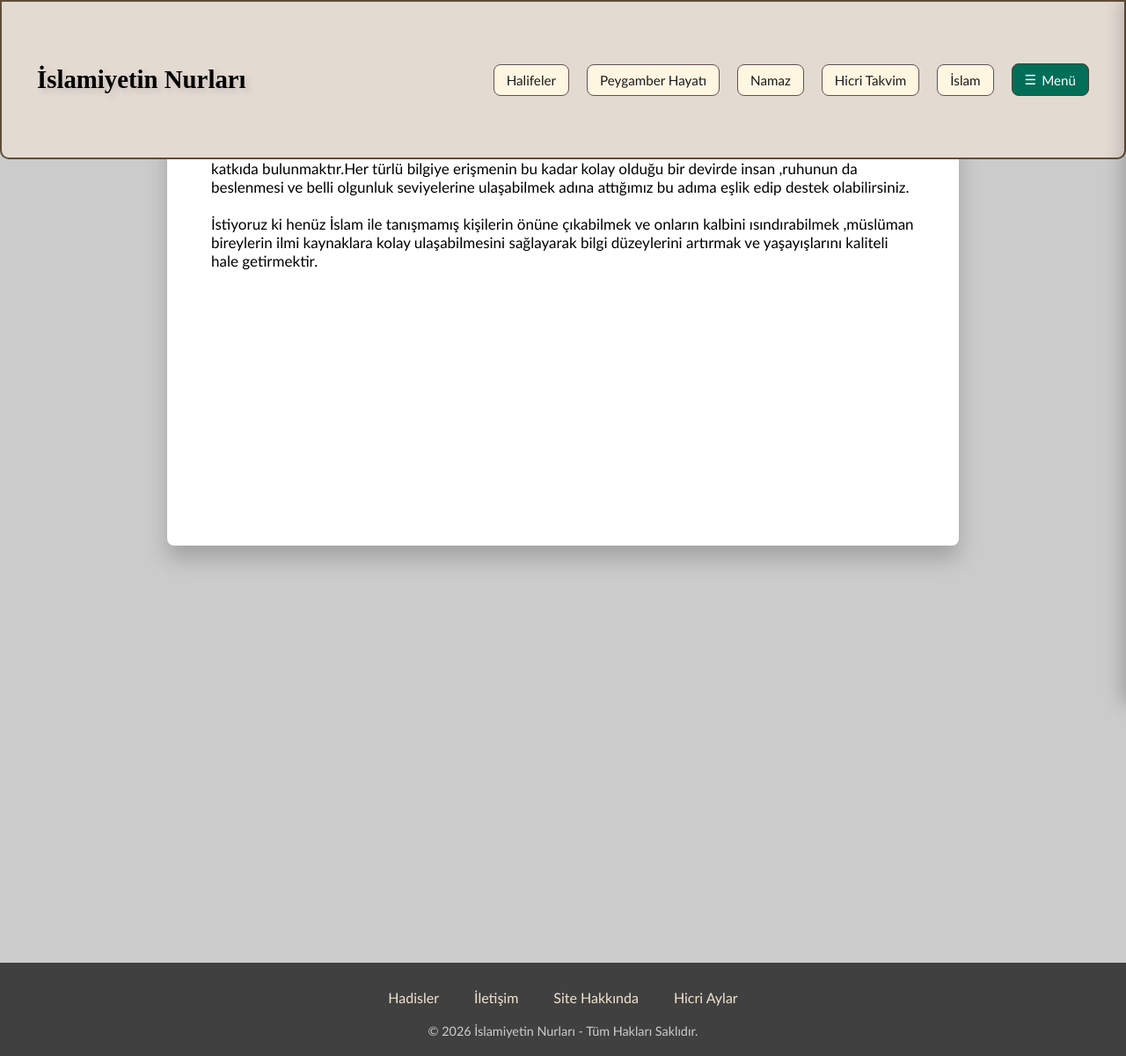
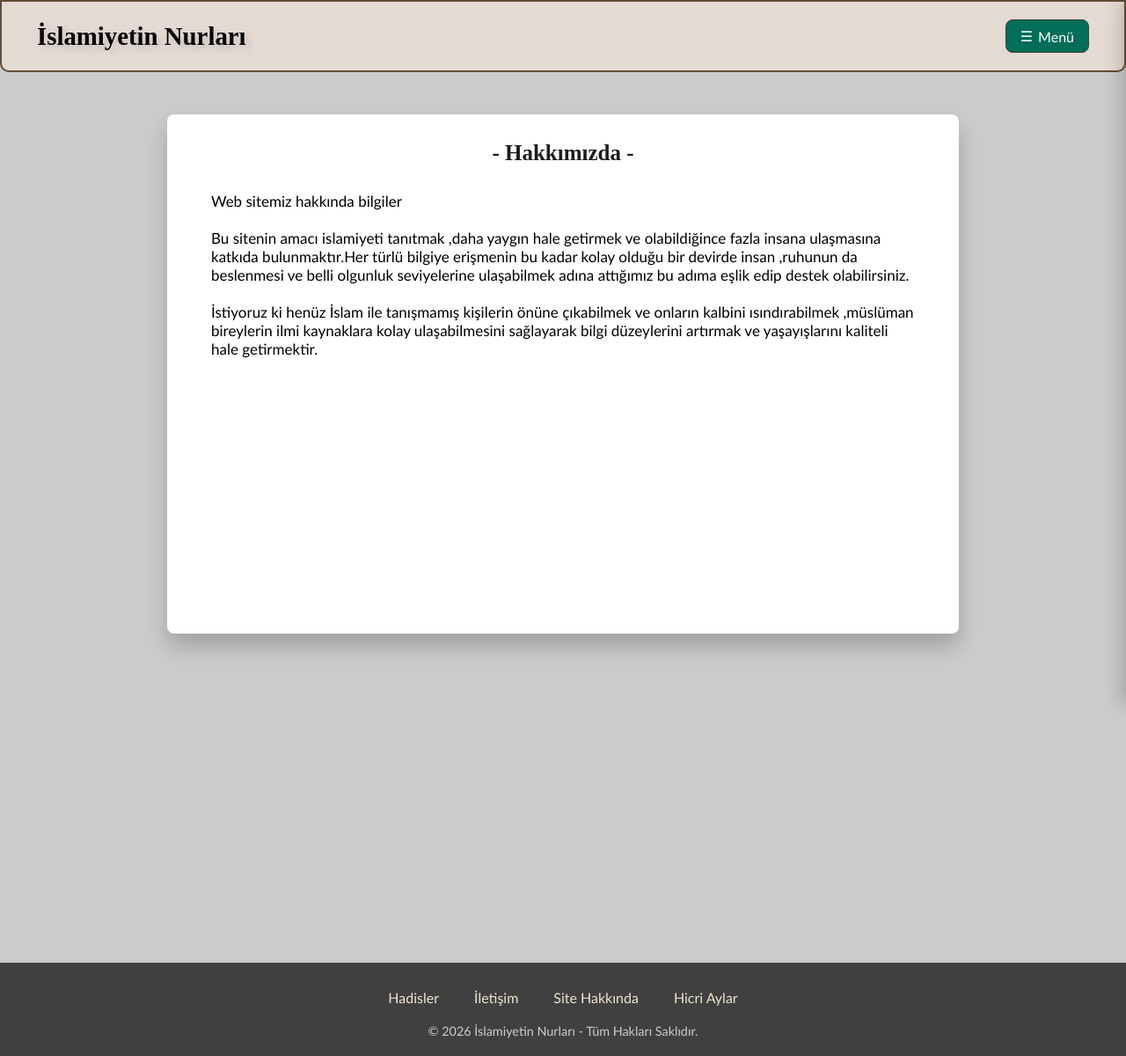
Before and after one commit to nur-byte/islamiyetin-nurlari, a Flask app: page /about in a window 1280 px wide. Shown: the whole page at 88% size. Run offline with Flask 3, Linux system fonts and the light colour scheme.

Commit message:
Refactor HTML structure and styles in base.html

```diff
--- a/templates/base.html
+++ b/templates/base.html
@@ -41,11 +41,10 @@
             width: 100%;
             justify-content: space-between;
             align-items: center;
-            padding:70px 40px;
+            padding: 20px 40px;
             transition: all 0.3s ease;
         }
 
-        /* LOGO LİNK STİLİ */
         .logo-link {
             text-decoration: none;
             color: inherit;
@@ -62,19 +61,11 @@
             text-shadow: 4px 4px 6px rgba(141, 137, 137, 0.3);
             transition: all 0.3s ease;
         }
+
         .ustbaslik h1:hover {
             color: #2f6b3e;
         }
 
-        .baslik-container {
-            display: flex;
-            justify-content: center;
-            align-items: center;
-            gap: 20px;
-            transition: all 0.3s ease;
-        }
-
-        /* AŞAĞI KAYDIRINCA KÜÇÜLEN MENÜ */
         .ustbaslik.kucuk {
             padding: 10px 20px;
             box-shadow: 0 4px 12px rgba(0, 0, 0, 0.2);
@@ -84,81 +75,14 @@
             font-size: 1.3rem;
         }
 
-        .ustbaslik.kucuk .baslik-btn,
-        .ustbaslik.kucuk .toggle-menu-btn {
-            font-size: 0.85rem;
-            padding: 6px 10px;
-        }
-
-        .baslik-item {
-            position: relative;
-            display: inline-flex;
-            align-items: center;
-        }
-
-  .baslik-btn {
-            border-radius: 8px;
-            text-decoration: none;
-            color: #1c1a1a;
-            font-size: 0.95rem;
-            padding: 8px 14px;
-            font-family: 'Gill Sans', 'Gill Sans MT', Calibri, 'Trebuchet MS', sans-serif;
-            background-color: #fff6e2;
-            cursor: pointer;
-            border: 1px solid #635151;
-            transition: all 0.2s ease;
-
-            outline: none;
-            display: inline-flex;
-            align-items: center;
-            justify-content: center;
-            line-height: normal;
-        }
-
-        .baslik-btn:hover {
-            transform: translateY(-2px);
-            background-color: #f7e6c4;
-        }
-
-        .baslik-dropdown {
-            box-shadow: 0 4px 10px rgba(0, 0, 0, 0.2);
-            display: none;
-            position: absolute;
-            background-color: #ffffff;
-            border-radius: 10px;
-            left: 0;
-            top: 100%;
-            min-width: 160px;
-            padding: 8px 0;
-            z-index: 2000;
-        }
-
-        .baslik-dropdown.show, .baslik-item:hover .baslik-dropdown {
-            display: block;
-        }
-
-        .baslik-dropdown a {
-            display: block;
-            padding: 8px 16px;
-            color: #333;
-            text-decoration: none;
-            font-size: 14px;
-            transition: background-color 0.2s ease;
-        }
-
-        .baslik-dropdown a:hover {
-            background-color: #f0f0f0;
-            color: #016e58;
-        }
-
-        /* SAĞ MENÜ AÇMA BUTONU */
+        /* MENÜ BUTONU */
         .toggle-menu-btn {
             background-color: #016e58;
             color: #ffffff;
             border: 1px solid #4a3f35;
             border-radius: 8px;
-            padding: 8px 14px;
-            font-size: 0.95rem;
+            padding: 8px 16px;
+            font-size: 1rem;
             font-family: 'Gill Sans', 'Gill Sans MT', Calibri, 'Trebuchet MS', sans-serif;
             cursor: pointer;
             display: flex;
@@ -172,7 +96,7 @@
             transform: translateY(-2px);
         }
 
-        /* --- YANDAN KAYAN ÇEKMECE MENÜ (OFF-CANVAS) --- */
+        /* --- YANDAN KAYAN ÇEKMECE MENÜ --- */
         .overlay {
             position: fixed;
             top: 0;
@@ -194,8 +118,8 @@
         .side-drawer {
             position: fixed;
             top: 0;
-            right: -280px;
-            width: 280px;
+            right: -300px;
+            width: 300px;
             height: 100%;
             background-color: rgb(227, 218, 210);
             border-left: 3px solid #614d37;
@@ -237,31 +161,74 @@
         .drawer-menu {
             display: flex;
             flex-direction: column;
-            padding: 15px 0;
+            padding: 10px 0;
             overflow-y: auto;
+            max-height: calc(100vh - 75px);
         }
 
-        .drawer-menu a {
-            display: block;
+        .drawer-menu a, .submenu-btn {
+            display: flex;
+            justify-content: space-between;
+            align-items: center;
+            width: 100%;
             color: #333333;
             font-family: 'Gill Sans', 'Gill Sans MT', Calibri, 'Trebuchet MS', sans-serif;
             padding: 12px 25px;
             text-decoration: none;
             font-size: 1rem;
+            border: none;
+            background: none;
+            text-align: left;
             border-bottom: 1px solid rgba(97, 77, 55, 0.15);
             transition: all 0.2s ease;
+            cursor: pointer;
         }
 
-        .drawer-menu a:hover {
+        .drawer-menu a:hover, .submenu-btn:hover {
             background-color: #614d37;
             color: #ffffff;
-            padding-left: 32px;
+            padding-left: 30px;
+        }
+
+        /* DÖRT HALİFE ALT MENÜ STİLİ */
+        .submenu-container {
+            display: none;
+            background-color: #fff6e2;
+            border-bottom: 1px solid #614d37;
+        }
+
+        .submenu-container.open {
+            display: flex;
+            flex-direction: column;
+        }
+
+        .submenu-container a {
+            padding-left: 45px;
+            font-size: 0.95rem;
+            background-color: rgba(97, 77, 55, 0.05);
+            border-bottom: 1px dashed rgba(97, 77, 55, 0.2);
+        }
+
+        .submenu-container a:hover {
+            background-color: #614d37;
+            color: #ffffff;
+            padding-left: 50px;
+        }
+
+        .arrow {
+            font-size: 0.8rem;
+            transition: transform 0.3s ease;
+        }
+
+        .submenu-btn.active .arrow {
+            transform: rotate(180deg);
         }
 
         /* --- ORTA İÇERİK ALANI --- */
         .main-content {
             flex: 1 0 auto;
             width: 100%;
+            margin-top: 100px;
         }
 
         /* --- FOOTER --- */
@@ -303,87 +270,23 @@
             font-size: 0.9rem;
             font-family: 'Gill Sans', 'Gill Sans MT', Calibri, 'Trebuchet MS', sans-serif;
         }
-
-        /* MOBİL UYUMLULUK */
-        @media(max-width: 768px) {
-            .ustbaslik {
-                flex-direction: column;
-                gap: 15px;
-                padding: 15px;
-            }
-            .baslik-container {
-                flex-wrap: wrap;
-                gap: 8px;
-            }
-        }
     </style>
     {% block extra_css %}{% endblock %}
 </head>
 <body>
 
-    <!-- ÜST BAŞLIK (NAVBAR) -->
     <div class="ustbaslik" id="navbar">
         <a href="/" class="logo-link">
             <h1>İslamiyetin Nurları</h1>
         </a>
-        <div class="baslik-container">
-            <div class="baslik-item">
-                <button type="button" class="baslik-btn">Halifeler</button>
-                <div class="baslik-dropdown">
-                    <a href="/dorthalife#ebubekir">Hz. Ebubekir</a>
-                    <a href="/dorthalife#omer">Hz. Ömer</a>
-                    <a href="/dorthalife#osman">Hz. Osman</a>
-                    <a href="/dorthalife#ali">Hz. Ali</a>
-                </div>
-            </div>
 
-            <div class="baslik-item">
-                <button type="button" class="baslik-btn">Peygamber Hayatı</button>
-                <div class="baslik-dropdown">
-                    <a href="/peygamber">Hz. Muhammed (s.a.v.)</a>
-                </div>
-            </div>
+        <button class="toggle-menu-btn" id="openMenuBtn">
+            <span>☰</span> Menü
+        </button>
+    </div>
 
-            <div class="baslik-item">
-                <button type="button" class="baslik-btn">Namaz</button>
-                <div class="baslik-dropdown">
-                    <a href="/namazkılınısları">Namaz</a>
-                    <a href="/namazdualari">Namaz Sureleri</a>
-                    <a href="/namazvakitleri">Namaz Vakitleri</a>
-                    <a href="/digernamazlar">Diğer Namazlar</a>
-                    <a href="/vakitnamazlar">Namaz Kılınışları</a>
-                </div>
-            </div>
-
-            <div class="baslik-item">
-                <button type="button" class="baslik-btn">Hicri Takvim</button>
-                <div class="baslik-dropdown">
-                    <a href="/aciklama">Hicri Takvimde Bugün</a>
-                </div>
-            </div>
-
-            <div class="baslik-item">
-                <button type="button" class="baslik-btn">İslam</button>
-                <div class="baslik-dropdown">
-                    <a href="/">İslam Nedir?</a>
-                    <a href="/islamınsartlari">İslam'ın Şartları</a>
-                    <a href="/dualar">Dualar ve Zikirler</a>
-                    <a href="/hadisler">Hadisler</a>
-                </div>
-            </div>
-
-            <!-- Hızlı Menü Butonu -->
-            <button class="toggle-menu-btn" id="openMenuBtn">
-                <span>☰</span> Menü
-            </button>
-        </div>
-        </div>
-
-
-    <!-- SİYAH KARARTMA GÖLGESİ -->
     <div class="overlay" id="menuOverlay"></div>
 
-    <!-- YANDAN KAYAN ÇEKMECE MENÜ -->
     <div class="side-drawer" id="sideDrawer">
         <div class="drawer-header">
             <h2>Hızlı Menü</h2>
@@ -391,31 +294,38 @@
         </div>
         <div class="drawer-menu">
             <a href="/">Anasayfa</a>
+
+            <button class="submenu-btn" id="halifeBtn">
+                Dört Halife <span class="arrow">▼</span>
+            </button>
+            <div class="submenu-container" id="halifeSubmenu">
+                <a href="/dorthalife#ebubekir">Hz. Ebubekir</a>
+                <a href="/dorthalife#omer">Hz. Ömer</a>
+                <a href="/dorthalife#osman">Hz. Osman</a>
+                <a href="/dorthalife#ali">Hz. Ali</a>
+            </div>
+
+            <a href="/peygamber">Peygamber Efendimizin Hayatı</a>
+            <a href="/namazkılınısları">Namaz Kılınışları</a>
+            <a href="/namazdualari">Namaz Sureleri</a>
+            <a href="/namazvakitleri">Namaz Vakitleri</a>
+            <a href="/vakitnamazlar">5 Vakit Namaz</a>
+            <a href="/digernamazlar">Diğer Namazlar</a>
+            <a href="/aciklama">Hicri Takvimde Bugün</a>
+            <a href="/islamınsartlari">İslam'ın Şartları</a>
             <a href="/hadisler">Hadisler</a>
-            <a href="/aciklama">Hicri Aylar</a>
-            <a href="/dorthalife">Dört Halife</a>
             <a href="/savas">Gazve ve Seriyyeler</a>
-            <a href="/namazkılınısları">Namaz kılınışları</a>
-            <a href="/namazvakitleri">Namaz vakitleri</a>
-            <a href="/namazdualari">Namaz sureleri</a>
-            <a href="/digernamazlar">Diğer Namazlar</a>
-            <a href="/vakitnamazlar">Namaz</a>
-            <a href="/peygamber">Peygamber Efendimizin Hayatı</a>
-            <a href="/islamınsartlari">İslam'ın Şartları</a>
-            <a href="/islam">İslam</a>
             <a href="/dualar">Dualar ve Zikirler</a>
             <a href="/about">Hakkında</a>
             <a href="/iletisim">İletişim</a>
         </div>
     </div>
 
-    <!-- SAYFA İÇERİĞİ -->
     <main class="main-content">
         {% block content %}
         {% endblock %}
     </main>
 
-    <!-- FOOTER -->
     <footer>
         <div class="footer-links">
             <a href="/hadisler">Hadisler</a>
@@ -429,7 +339,7 @@
     </footer>
 
     <script>
-        // Navbar küçültme
+        // Sayfa kaydırılınca navbar küçültme
         window.onscroll = function() {
             const navbar = document.getElementById("navbar");
             if (document.body.scrollTop > 50 || document.documentElement.scrollTop > 50) {
@@ -439,25 +349,6 @@
             }
         };
 
-        // Üst Navbar Dropdown Mantığı
-        document.querySelectorAll('.baslik-btn').forEach(btn => {
-            btn.addEventListener('click', function(e) {
-                e.stopPropagation();
-                const dropdown = this.nextElementSibling;
-                document.querySelectorAll('.baslik-dropdown').forEach(d => {
-                    if (d !== dropdown) d.classList.remove('show');
-                });
-                dropdown.classList.toggle('show');
-            });
-        });
-
-        window.addEventListener('click', () => {
-            document.querySelectorAll('.baslik-dropdown').forEach(d => {
-                d.classList.remove('show');
-            });
-        });
-
-        // Yandan Kayan Menü Mantığı
         const openMenuBtn = document.getElementById('openMenuBtn');
         const closeMenuBtn = document.getElementById('closeMenuBtn');
         const sideDrawer = document.getElementById('sideDrawer');
@@ -476,6 +367,15 @@
         openMenuBtn.addEventListener('click', openDrawer);
         closeMenuBtn.addEventListener('click', closeDrawer);
         menuOverlay.addEventListener('click', closeDrawer);
+
+        // Dört Halife Alt Menü Tıklama İşlemi
+        const halifeBtn = document.getElementById('halifeBtn');
+        const halifeSubmenu = document.getElementById('halifeSubmenu');
+
+        halifeBtn.addEventListener('click', function() {
+            this.classList.toggle('active');
+            halifeSubmenu.classList.toggle('open');
+        });
     </script>
 </body>
 </html>
```
